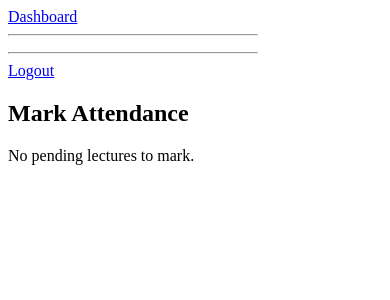
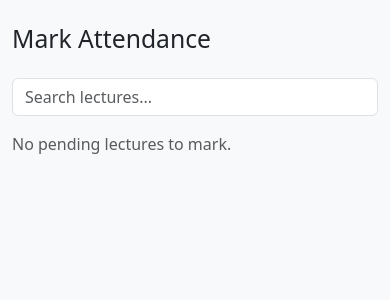
Before and after one commit to HimanshuMukane/education-automation, a Flask app: template main/templates/mark_attendance.html in a window 390 px wide. Shown: the top 300 px of the page. Run offline with Flask 3, Linux system fonts and the light colour scheme; the template is opened without the code that fills it, so the values that code supplies are empty.

Commit message:
Update mark_attendance.html

```diff
--- a/main/templates/mark_attendance.html
+++ b/main/templates/mark_attendance.html
@@ -1,10 +1,22 @@
-{% block content %}
-    <!-- Sidebar -->
-    <div class="sidebar d-none d-md-block">
-        {% include '_partials/_sidebar.html' %}
-    </div>
+<!doctype html>
+<html lang="en">
+<head>
+  <meta charset="utf-8">
+  <meta name="viewport" content="width=device-width, initial-scale=1">
+  <title>Mark Attendance</title>
+  <link href="https://cdn.jsdelivr.net/npm/bootstrap@5.3.6/dist/css/bootstrap.min.css" rel="stylesheet">
+  <style>
+    body { background: #f8f9fa; }
+    .search-bar { max-width: 400px; margin-bottom: 1rem; }
+    table { background: #fff; }
+    .table-striped > tbody > tr:nth-of-type(odd) { background-color: rgba(0,0,0,.05); }
+    .input-group .form-control { height: calc(1.5em + .75rem + 2px); }
+  </style>
+</head>
+<body>
   <div class="container py-4">
-  <h2>Mark Attendance</h2>
+    <h2 class="mb-4">Mark Attendance</h2>
+
     {% with messages = get_flashed_messages(with_categories=true) %}
       {% if messages %}
         {% for cat, msg in messages %}
@@ -13,14 +25,21 @@
       {% endif %}
     {% endwith %}
 
+    <!-- Search bar -->
+    <input type="text" id="lectureSearch" class="form-control search-bar" placeholder="Search lectures...">
+
     {% if lectures %}
       <table class="table table-striped">
-      <thead>
+        <thead class="table-dark">
           <tr>
-          <th>Date</th><th>Grade</th><th>Subject</th><th>Time</th><th>Upload Video</th>
+            <th>Date</th>
+            <th>Grade</th>
+            <th>Subject</th>
+            <th>Time</th>
+            <th>Action</th>
           </tr>
         </thead>
-      <tbody>
+        <tbody id="lectureTable">
           {% for lec in lectures %}
           <tr>
             <td>{{ lec.date }}</td>
@@ -28,12 +47,10 @@
             <td>{{ lec.subject }}</td>
             <td>{{ lec.start_time }}–{{ lec.end_time }}</td>
             <td>
-            <form method="post" enctype="multipart/form-data">
-              <input type="hidden" name="entry_id" value="{{ lec.id }}" />
-              <div class="input-group">
-                <input type="file" name="video" accept="video/*" required class="form-control form-control-sm" />
+              <form method="post" enctype="multipart/form-data" class="d-flex gap-2">
+                <input type="hidden" name="entry_id" value="{{ lec.id }}">
+                <input type="file" name="video" accept="video/*" required class="form-control form-control-sm">
                 <button class="btn btn-sm btn-primary" type="submit">Save</button>
-              </div>
               </form>
             </td>
           </tr>
@@ -44,4 +61,15 @@
       <p class="text-muted">No pending lectures to mark.</p>
     {% endif %}
   </div>
-{% endblock %}
+
+  <script>
+    document.getElementById('lectureSearch').addEventListener('input', function(e) {
+      const term = e.target.value.toLowerCase();
+      document.querySelectorAll('#lectureTable tr').forEach(row => {
+        const text = row.textContent.toLowerCase();
+        row.style.display = text.includes(term) ? '' : 'none';
+      });
+    });
+  </script>
+</body>
+</html>
```
Lines whose indentation alone changed are shown as unchanged.
